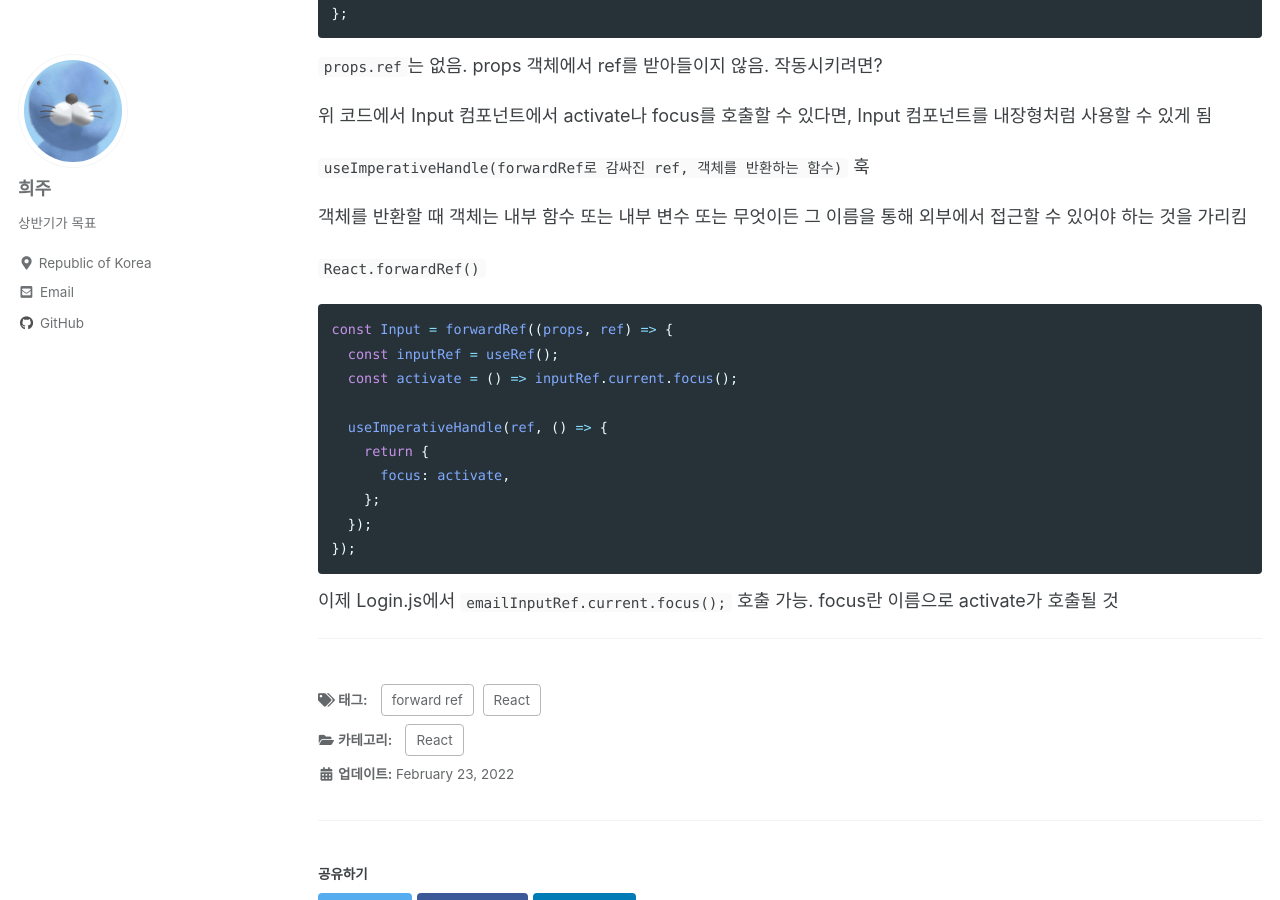
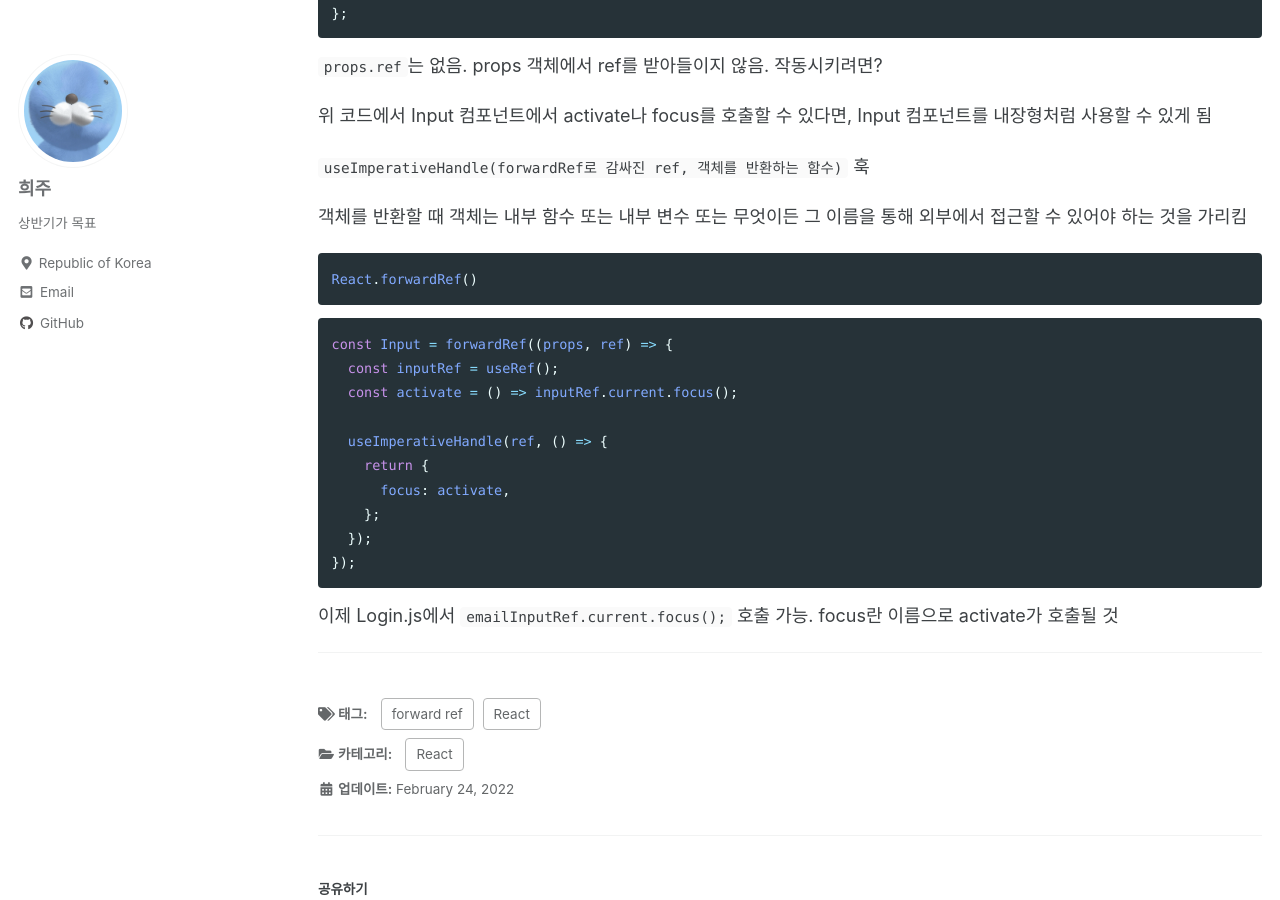
Before and after one commit to hhejo/hhejo-github-io-backup, a Jekyll site: the page built from _posts/2022-02-23-forward-ref.md, in a window 1280 px wide and 900 px high, scrolled down 3035 px. Built offline with Jekyll 4.4.1, drawn with Linux system fonts in a browser that asks for light colours; cached includes are drawn as plain includes.

Commit message:
Forward Ref란? 2

````diff
--- a/_posts/2022-02-23-forward-ref.md
+++ b/_posts/2022-02-23-forward-ref.md
@@ -1,7 +1,7 @@
 ---
 title:  "Forward Ref란?"
 date: 2022-02-23
-last_modified_at: 2022-02-23
+last_modified_at: 2022-02-24
 excerpt: "Forward Ref의 개념에 대해"
 categories:
   - React
@@ -141,7 +141,9 @@ const Login = () => {
 
 객체를 반환할 때 객체는 내부 함수 또는 내부 변수 또는 무엇이든 그 이름을 통해 외부에서 접근할 수 있어야 하는 것을 가리킴
 
-`React.forwardRef()`
+```jsx
+React.forwardRef()
+```
 
 ```jsx
 const Input = forwardRef((props, ref) => {
````
